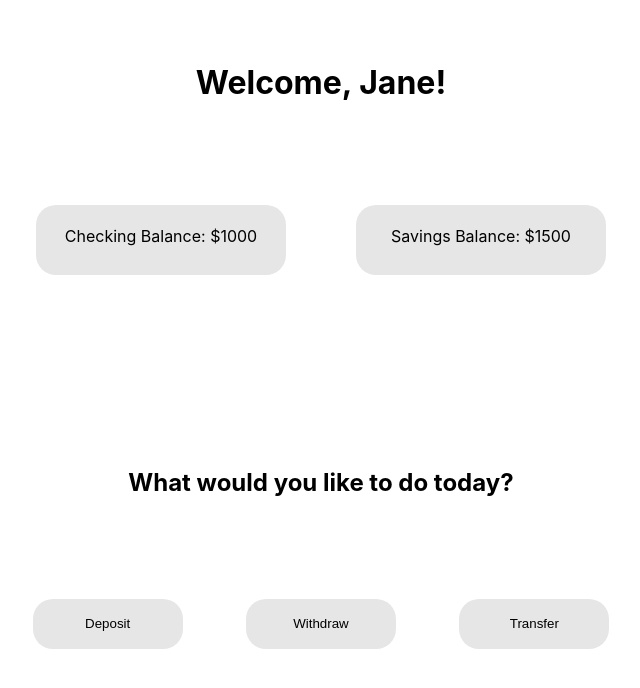
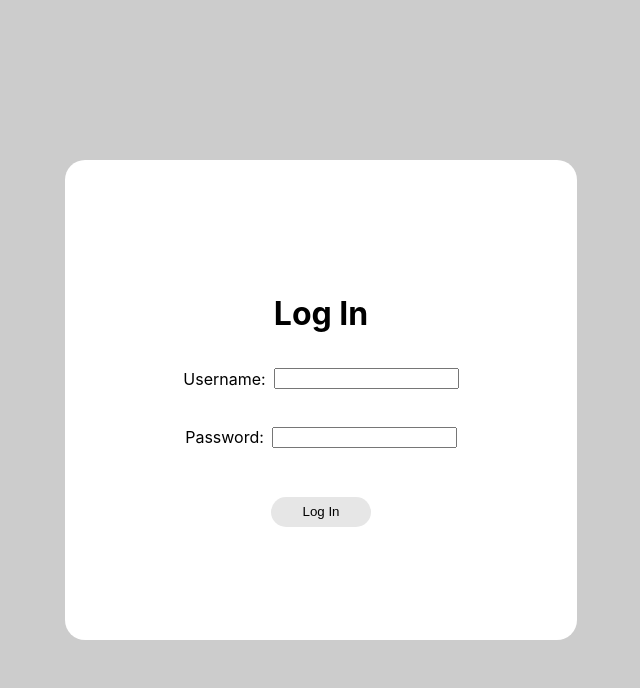
Before and after one commit to naomipate/summer-intern-hackathon, a React (Create React App) app in the folder Frontend/summer-intern-hackathon-frontend/: page / in a window 1280 px wide. Shown: the top 688 px of the page, without its empty margins (319-959 px from the left). Built offline with nearby package versions, Linux system fonts and the light colour scheme; no server answers.

Commit message:
login page and route updates

```diff
--- a/Frontend/summer-intern-hackathon-frontend/src/App.js
+++ b/Frontend/summer-intern-hackathon-frontend/src/App.js
@@ -4,6 +4,7 @@ import DepositPage from './depositPage';
 import Homepage from './Homepage';
 import WithdrawPage from './withdrawPage';
 import TransferPage from './TransferPage';
+import Login from './Login';
 import { BrowserRouter as Router, Routes, Route } from 'react-router-dom';
 
 function App() {
@@ -12,7 +13,8 @@ function App() {
 
       <Router>
         <Routes>
-          <Route path="/"element={<Homepage />} />
+          <Route path="/"element={<Login />} />
+          <Route path="/home"element={<Homepage />} />
           <Route path="/deposit" element={<DepositPage />} />
           <Route path="/withdraw" element={<WithdrawPage />} />
           <Route path="/transfer" element={<TransferPage />} />
--- a/Frontend/summer-intern-hackathon-frontend/src/Homepage.js
+++ b/Frontend/summer-intern-hackathon-frontend/src/Homepage.js
@@ -41,6 +41,8 @@ function Homepage() {
     return (
         <div className='main-container'>
             <h1>Welcome, {name}!</h1>
+            <p>Checking Balance: ${checkingBalance}</p>
+            <p>Savings Balance: ${savingsBalance}</p>
             <div className='balance-container'>
                 <div className='balance-background'>
                     <p>Checking Balance: ${checkingBalance}</p>
--- /dev/null
+++ b/Frontend/summer-intern-hackathon-frontend/src/Login.js
@@ -0,0 +1,42 @@
+import React, { useState } from 'react';
+import { useNavigate } from 'react-router-dom';
+
+function Login() {
+    const [username, setUsername] = useState('');
+    const [password, setPassword] = useState('');
+    const navigate = useNavigate();
+
+    const handleLogin = () => {
+        //make sure the user exists in the database
+        navigate('/home');
+    }
+
+    return (
+        <div className='transferpage-background'>
+            <div className='transferpage-container'>
+                <h1>Log In</h1>
+                <div className='transferpage-content'>
+                    <p>Username:&ensp;</p>
+                        <input
+                            type="text"
+                            value={username}
+                            onChange={(e) => {setUsername(e.target.value)}}
+                        />
+                </div>
+                <div className='transferpage-content'>
+                    <p>Password:&ensp;</p>
+                        <input
+                            type="password"
+                            value={password}
+                            onChange={(e) => {setPassword(e.target.value)}}
+                        />
+                </div>
+                <div className='transferpage-button'>
+                    <button onClick={handleLogin}>Log In</button>
+                </div>
+            </div>
+        </div>
+    );
+}
+
+export default Login;
--- a/Frontend/summer-intern-hackathon-frontend/src/TransferPage.js
+++ b/Frontend/summer-intern-hackathon-frontend/src/TransferPage.js
@@ -31,7 +31,7 @@ function TransferPage() {
         // if (updateBalance) {
         //     updateBalance(+amount);
         // }
-        navigate('/');
+        navigate('/home');
 
     };
 
@@ -66,7 +66,7 @@ function TransferPage() {
                 </div>
                 <div className='transferpage-button'>
                     <button onClick={handleTransfer}>Confirm</button>
-                    <button onClick={() =>navigate('/')}>Cancel</button>
+                    <button onClick={() =>navigate('/home')}>Cancel</button>
                 </div>
             </div>
         </div>
--- a/Frontend/summer-intern-hackathon-frontend/src/depositPage.js
+++ b/Frontend/summer-intern-hackathon-frontend/src/depositPage.js
@@ -23,7 +23,7 @@ const DepositPage = () => {
         if (updateBalance) {
             updateBalance(+amount);
         }
-        navigate('/');
+        navigate('/home');
     };
 
     return (
@@ -48,7 +48,7 @@ const DepositPage = () => {
                 </div>
                 <div className='transferpage-button'>
                     <button onClick={handleDeposit}>Confirm</button>
-                    <button onClick={() => navigate('/')}>Cancel</button>
+                    <button onClick={() => navigate('/home')}>Cancel</button>
                 </div>
             </div>
         </div>
--- a/Frontend/summer-intern-hackathon-frontend/src/withdrawPage.js
+++ b/Frontend/summer-intern-hackathon-frontend/src/withdrawPage.js
@@ -21,7 +21,7 @@ const WithdrawPage = () => {
         if (updateBalance) {
             updateBalance(-amount); // Withdrawal is a negative amount
         }
-        navigate('/');
+        navigate('/home');
     };
 
     return (
@@ -46,7 +46,7 @@ const WithdrawPage = () => {
                 </div>
                 <div className='transferpage-button'>
                     <button onClick={handleWithdraw}>Confirm</button>
-                    <button onClick={() =>navigate('/')}>Cancel</button>
+                    <button onClick={() =>navigate('/home')}>Cancel</button>
                 </div>
             </div>
 
```
